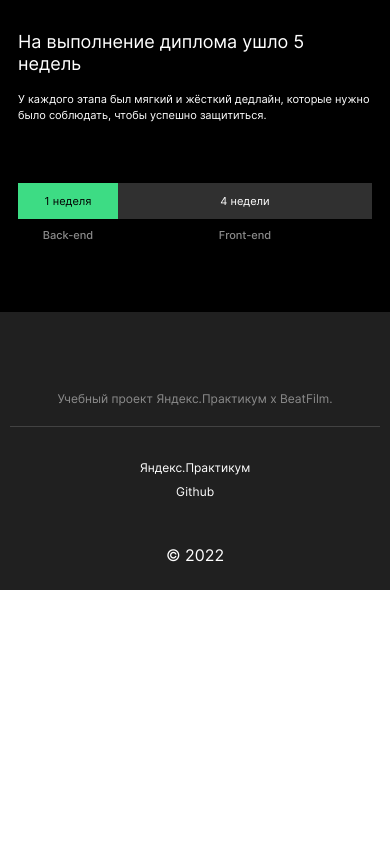
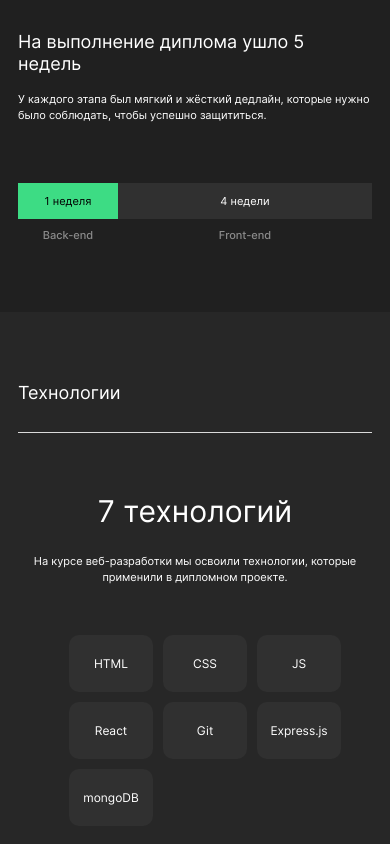
Before and after one commit to Pavel-Rogozhkin/movies-explorer-frontend, a React (Create React App) app: page / in a window 390 px wide. Shown: the part 1118-1962 px from the top of the page. Before the commit the page ends 1708 px from the top, so only its background shows below. Built offline with nearby package versions, Linux system fonts and the light colour scheme.

Commit message:
feat: Techs

```diff
--- a/src/components/AboutProject/AboutProject.css
+++ b/src/components/AboutProject/AboutProject.css
@@ -1,6 +1,6 @@
 .about-project {
     padding: 110px 70px;
-    background-color: #000;
+    background-color: #202020;
 }
 
 .about-project__list {
--- a/src/components/Main/Main.jsx
+++ b/src/components/Main/Main.jsx
@@ -1,8 +1,7 @@
 import './Main.css';
 import Promo from "../Promo/Promo";
-// import NavTab from "../NavTab/NavTab";
 import AboutProject from "../AboutProject/AboutProject";
-// import Techs from "../Techs/Techs";
+import Techs from "../Techs/Techs";
 // import AboutMe from "../AboutMe/AboutMe";
 // import Portfolio from '../Portfolio/Portfolio';
 
@@ -12,9 +11,8 @@ function Main() {
         <main className='main'>
             <Promo />
             <AboutProject />
-            {/* <NavTab />
-
             <Techs />
+            {/*
             <AboutMe />
             <Portfolio /> */}
         </main>
--- a/src/components/Techs/Techs.css
+++ b/src/components/Techs/Techs.css
@@ -0,0 +1,114 @@
+.techs {
+    padding: 100px 70px;
+    width: 100%;
+    min-height: 625px;
+    box-sizing: border-box;
+    background-color: #272727;
+}
+
+.techs__subcaption {
+    margin: 90px auto 26px;
+    max-width: 600px;
+    text-align: center;
+    font-size: 50px;
+    line-height: 58px;
+    font-weight: 400;
+}
+
+.techs__description {
+    margin: 0 auto 100px;
+    max-width: 460px;
+    text-align: center;
+    font-size: 14px;
+    line-height: 20px;
+}
+
+.techs__list {
+    margin: 0 auto;
+    padding: 0;
+    max-width: 690px;
+    display: grid;
+    grid-template-columns: repeat(auto-fit, 90px);
+    justify-content: center;
+    list-style: none;
+    gap: 10px;
+}
+
+.techs__item {
+    margin: 0 10px;
+    min-width: 90px;
+    height: 60px;
+    display: flex;
+    justify-content: center;
+    align-items: center;
+    background: #303030;
+    border-radius: 10px;
+    font-size: 14px;
+    line-height: 17px;
+}
+
+@media screen and (max-width: 1023px) {
+    .techs {
+        padding: 90px 50px;
+        min-height: 567px;
+    }
+
+    .techs__subcaption {
+        margin: 80px auto 22px;
+    }
+
+    .techs__description {
+        margin-bottom: 83px;
+        font-size: 12px;
+        line-height: 18px;
+    }
+
+    .techs__list {
+        grid-template-columns: repeat(auto-fit, 84px);
+    }
+
+    .techs__item {
+        min-width: 84px;
+        height: 57px;
+        font-size: 12px;
+        line-height: 15px;
+    }
+}
+
+@media screen and (max-width: 767px) {
+    .techs {
+        padding: 80px 30px;
+    }
+
+    .techs__subcaption {
+        margin: 70px auto 23px;
+        font-size: 40px;
+        line-height: 48px;
+    }
+
+    .techs__description {
+        margin-bottom: 55px;
+    }
+}
+
+@media screen and (max-width: 425px) {
+    .techs {
+        padding: 70px 18px;
+    }
+
+    .techs__subcaption {
+        margin: 60px auto 24px;
+        font-size: 30px;
+        line-height: 36px;
+    }
+
+    .techs__description {
+        margin-bottom: 50px;
+        font-size: 11px;
+        line-height: 16px;
+    }
+
+    .techs__list {
+        padding: 0 10px;
+    }
+}
--- a/src/components/Techs/Techs.jsx
+++ b/src/components/Techs/Techs.jsx
@@ -0,0 +1,27 @@
+import './Techs.css';
+import Caption from '../Caption/Caption';
+
+function Techs() {
+
+    return (
+        <section className='techs'>
+            <Caption text='Технологии' />
+            <h3 className='techs__subcaption'>7 технологий</h3>
+            <p  className='techs__description'>
+                На курсе веб-разработки мы освоили технологии, которые применили в дипломном проекте.
+            </p>
+            <ul className="techs__list">
+                <li className="techs__item">HTML</li>
+                <li className="techs__item">CSS</li>
+                <li className="techs__item">JS</li>
+                <li className="techs__item">React</li>
+                <li className="techs__item">Git</li>
+                <li className="techs__item">Express.js</li>
+                <li className="techs__item">mongoDB</li>
+            </ul>
+        </section>
+    );
+
+};
+
+export default Techs;
```
